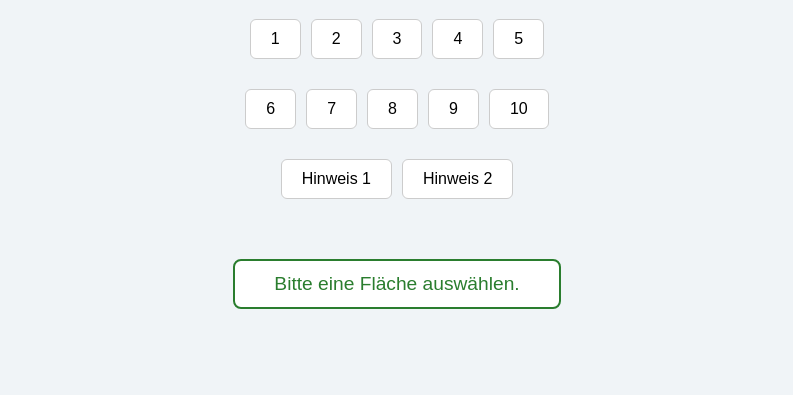
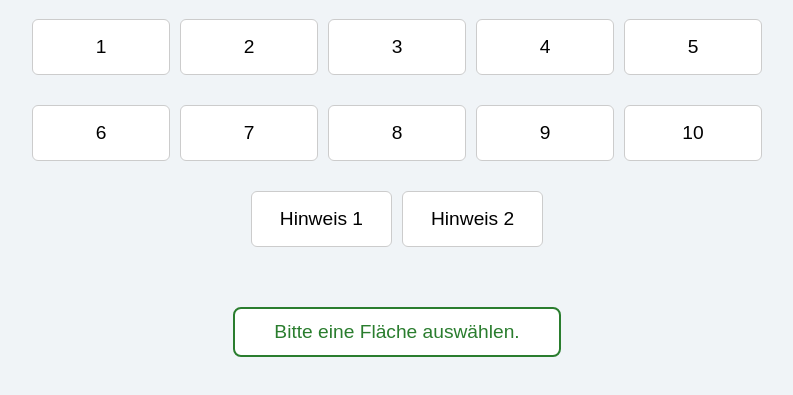
Before and after one commit to marckalter-bbs1/trapez, a plain HTML site: page index.html in a window 1280 px wide. Shown: the part 101-496 px from the top of the page, without its empty margins (243-1036 px from the left). Drawn offline with Linux system fonts and the light colour scheme.

Commit message:
Update index.html

```diff
--- a/index.html
+++ b/index.html
@@ -27,11 +27,18 @@
       color: #2a7d2e;
     }
   .flaeche {
-      padding: 10px 20px;
+    padding: 16px 28px;         /* größerer Innenabstand */
     background-color: #ffffff;
     border: 1px solid #ccc;
     border-radius: 6px;
     cursor: pointer;
+    font-size: 1.2em;           /* größere Schrift */
+    min-width: 80px;            /* sorgt für einheitliche Mindestgröße */
+    transition: transform 0.1s ease-in-out;
+  }
+
+  .flaeche:hover {
+    transform: scale(1.05);     /* kleiner Hover-Effekt */
   }
     #anzeige {
       margin: 30px 0;
```
Lines whose indentation alone changed are shown as unchanged.
